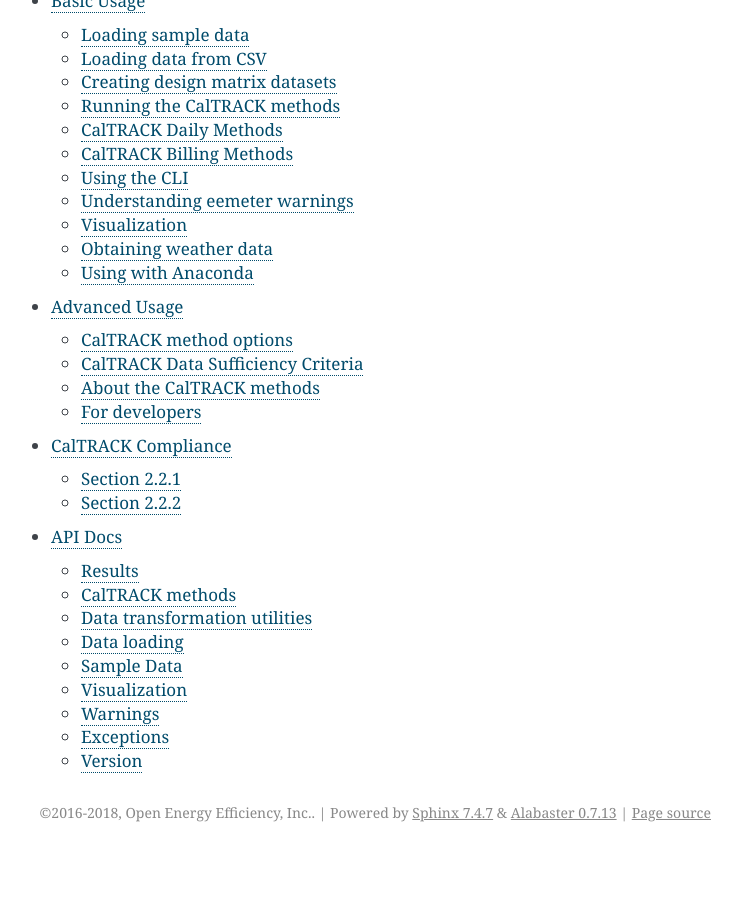
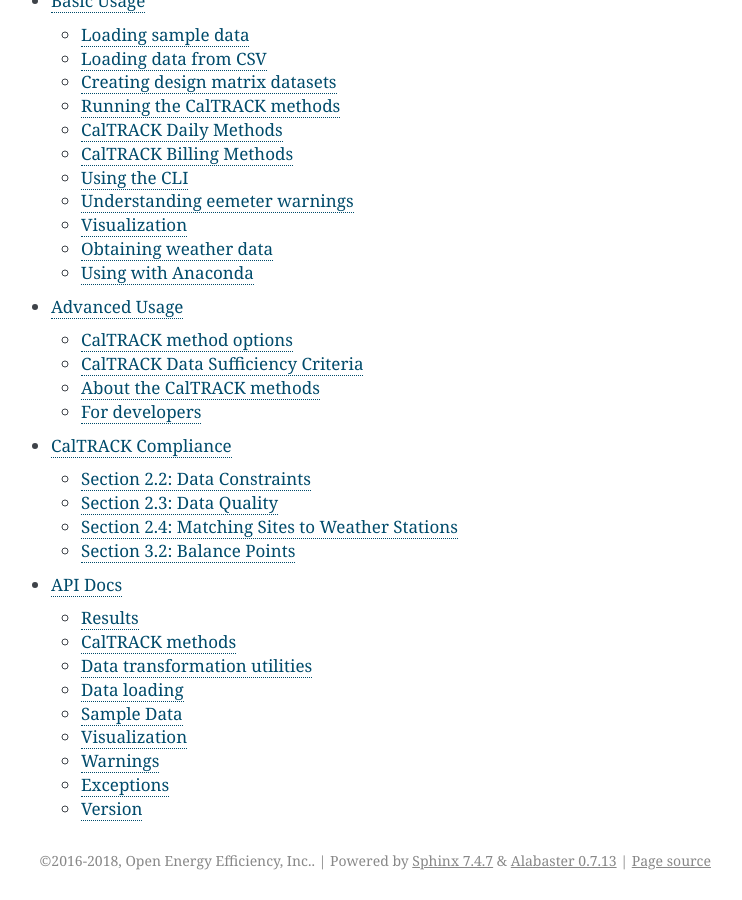
Before and after one commit to openeemeter/eemeter, a Sphinx documentation site: the page built from docs/index.rst, in a window 1280 px wide and 900 px high, scrolled down 1623 px. Shown: the whole window, without its empty margins (399-1141 px from the left). Built offline with Sphinx 7.4.7, drawn with Linux system fonts in a browser that asks for light colours; before the commit the page ends 2475 px from its top, so only the background shows below that; some of the changed lines change nothing that is shown.

Commit message:
Updated compliance checklist

```diff
--- a/docs/caltrack_compliance.rst
+++ b/docs/caltrack_compliance.rst
@@ -1,21 +1,92 @@
 CalTRACK Compliance
 ===================
 
+.. role:: red
 
 Checklist for caltrack compliance:
 
-Section 2.2.1
--------------
+
+Section 2.2: Data Constraints
+-----------------------------
+
+
+Section 2.2.1: Missing Values/Data Sufficiency
+~~~~~~~~~~~~~~~~~~~~~~~~~~~~~~~~~~~~~~~~~~~~~~
 
 - **2.2.1.1**: :any:`eemeter.get_baseline_data` must set ``max_days=365``.
 - **2.2.1.2**: :any:`eemeter.caltrack_sufficiency_criteria` must set ``min_fraction_daily_coverage=0.9``.
-- **2.2.1.3**: Missing values in input data are represented as ``float('nan')``, ``np.nan``, or anything recognized as null by the method :any:`pandas.isnull`.
-- **2.2.1.4**: Values of ``0`` in electricity data have been converted to ``np.nan``.
+- **2.2.1.3**: (ETL) Missing values in input data have been represented as ``float('nan')``, ``np.nan``, or anything recognized as null by the method :any:`pandas.isnull`.
+- **2.2.1.4**: (ETL) Values of ``0`` in electricity data have been converted to ``np.nan``.
 
 
-Section 2.2.2
--------------
+Section 2.2.2: Daily Data Sufficiency
+~~~~~~~~~~~~~~~~~~~~~~~~~~~~~~~~~~~~~
 
-- **2.2.2.1**: Input meter data should be appropriately downsampled to daily outside of EEmeter.
-- **2.2.2.2**: Estimated reads in input data have been combined with subsequent reads.
-- **2.2.2.3**: :any:`eemeter.merge_temperature_data` must set ``percent_hourly_coverage_per_day=0.5``.
+- **2.2.2.1**: (ETL) Input meter data has been appropriately downsampled to daily values.
+- **2.2.2.2**: (ETL) Estimated reads in input data have been combined with subsequent reads.
+- **2.2.2.3**: :any:`eemeter.merge_temperature_data` sets ``percent_hourly_coverage_per_day=0.5``.
+- **2.2.2.4**: (ETL) Meter usage and temperature data that is downsampled to daily has used matching time zone information to ensure that the upsampled values represent the same periods of time.
+
+
+Section 2.2.3: Billing Data Sufficiency
+~~~~~~~~~~~~~~~~~~~~~~~~~~~~~~~~~~~~~~~
+
+- **2.2.3.1**: (ETL) Estimated reads in input data have been combined with subsequent reads up to a 70 day limit. Estimated reads count as missing values when evaluating the sufficiency criteria defined in 2.2.1.2.
+- **2.2.3.2**: :any:`eemeter.caltrack_sufficiency_criteria` must set ``min_fraction_daily_coverage=0.9``.
+- **2.2.3.3**: (ETL) Input meter data that represents billing periods less than 25 days long has been converted to ``np.nan``.
+- **2.2.3.4**: (ETL) Input meter data that represents billing periods greater than 35 days long for pseudo-monthly billing period calculations and 70 days long for bi-monthly billing period calculations has been converted to ``np.nan``.
+
+
+Section 2.2.X: Other Data Sufficiency Requirements
+~~~~~~~~~~~~~~~~~~~~~~~~~~~~~~~~~~~~~~~~~~~~~~~~~~
+
+- **2.2.4**: :any:`eemeter.caltrack_sufficiency_criteria` set `requested_start_date` and `requested_end_date` to receive warnings related to data outside of the requested period of analysis.
+- **2.2.5**: (ETL) Projects have been removed if the status of net metering has changed during the baseline or reporting periods.
+- **2.2.6**: (ETL) Projects have been removed if EV charging has been installed during the baseline or reporting periods.
+
+
+
+Section 2.3: Data Quality
+-------------------------
+
+
+Section 2.3.1: Impossible Dates
+~~~~~~~~~~~~~~~~~~~~~~~~~~~~~~~
+
+- **2.3.1.1**: (ETL) Input meter data containing invalid dates for a valid month have been converted to the first date of that month.
+- **2.3.1.2**: (ETL) Input meter data containing invalid months/years for have been removed and a warning has been generated.
+
+
+Section 2.3.2: Duplicate Records
+~~~~~~~~~~~~~~~~~~~~~~~~~~~~~~~~
+
+
+- **2.3.2.1**: (ETL) Meter usage and temperature data has used matching time zone information to ensure that the upsampled values represent the same periods of time.
+- **2.3.2.2**: (ETL) Multiple sources of usage and temperature data have been combined into a single :any:`pandas.DataFrame` for meter data and a single :any:`pandas.DataFrame` for temperature data. Duplicate rows are removed using :any:`eemeter.remove_duplicates`.
+
+
+Section 2.3.X: Other Data Quality Requirements
+~~~~~~~~~~~~~~~~~~~~~~~~~~~~~~~~~~~~~~~~~~~~~~
+
+- **2.3.3**: If NOAA weather data was used (which is roughly hourly), it has been normalized to hourly using :any:`eeweather.ISDStation.fetch_isd_hourly_temp_data`.
+- **2.3.4**: (ETL) If multiple project installation dates were given, the earliest date is assigned to be the blackout_start_date (when the baseline period ends) and :any:`eemeter.get_baseline_data` must set ``end=blackout_start_date``. The latest date is assigned to be the blackout_end_date (when the reporting period begins) and :any:`eemeter.get_reporting_data` must set ``start=blackout_end_date``.
+- **2.3.5**: Warnings are generated in :any:`eemeter.caltrack_sufficiency_criteria` if negative meter values are discovered as they indicate the possible presence of unreported net metering.
+- **2.3.6**: *Not yet compliant (Must generate warning for values that are more than three interquartile ranges larger than the median usage).*
+- **2.3.7**: (Tests) Resulting dataset of meter runs has been compared with expected counts of sites, meters, and projects.
+- **2.3.8**: Meter data is downsampled according to the desired frequency for analysis using :any:`eemeter.as_freq` before merging of temperature data or modelling.
+
+
+Section 2.4: Matching Sites to Weather Stations
+-----------------------------------------------
+
+- **2.4.1**: When matching weather stations to sites, :any:`eeweather.match_lat_lng` and :any:`eeweather.match_zcta` must set ``mapping=None`` or ``mapping=mappings.oee_zcta``.
+- **2.4.2**:*Not yet compliant (Must generate warning when station is >200 km from site).*
+
+
+Section 3.2: Balance Points
+------------------------
+
+- **3.2.1**: When calculating cooling and heating degree days :any:`eemeter.merge_temperature_data` must set ``heating_balance_points=range(30,90,X)``. For electricity meter use data, that function must set ``cooling_balance_points=range(30,90,X)``. For natural gas meter use data, that function must set ``cooling_balance_points=None``. X can be 1,2, or 3 (meaning that the gap between candidate balance points is less than or equal to 3 degrees).
+- **3.2.2.1**: *Not yet compliant (Must generate DISQUALIFIED model status in :any:eemeter.get_single_cdd_hdd_candidate_model if cooling_balance_point < heating_balance_point.*
+- **3.2.2.2**: :any:`eemeter.caltrack_method` must set ``minimum_non_zero_cdd=10, minimum_non_zero_hdd=10, minimum_total_cdd=20, minimum_total_hdd=20``
+- **3.2.3**: See the description above regarding the gab between candidate balance points in **3.2.1**.
```
